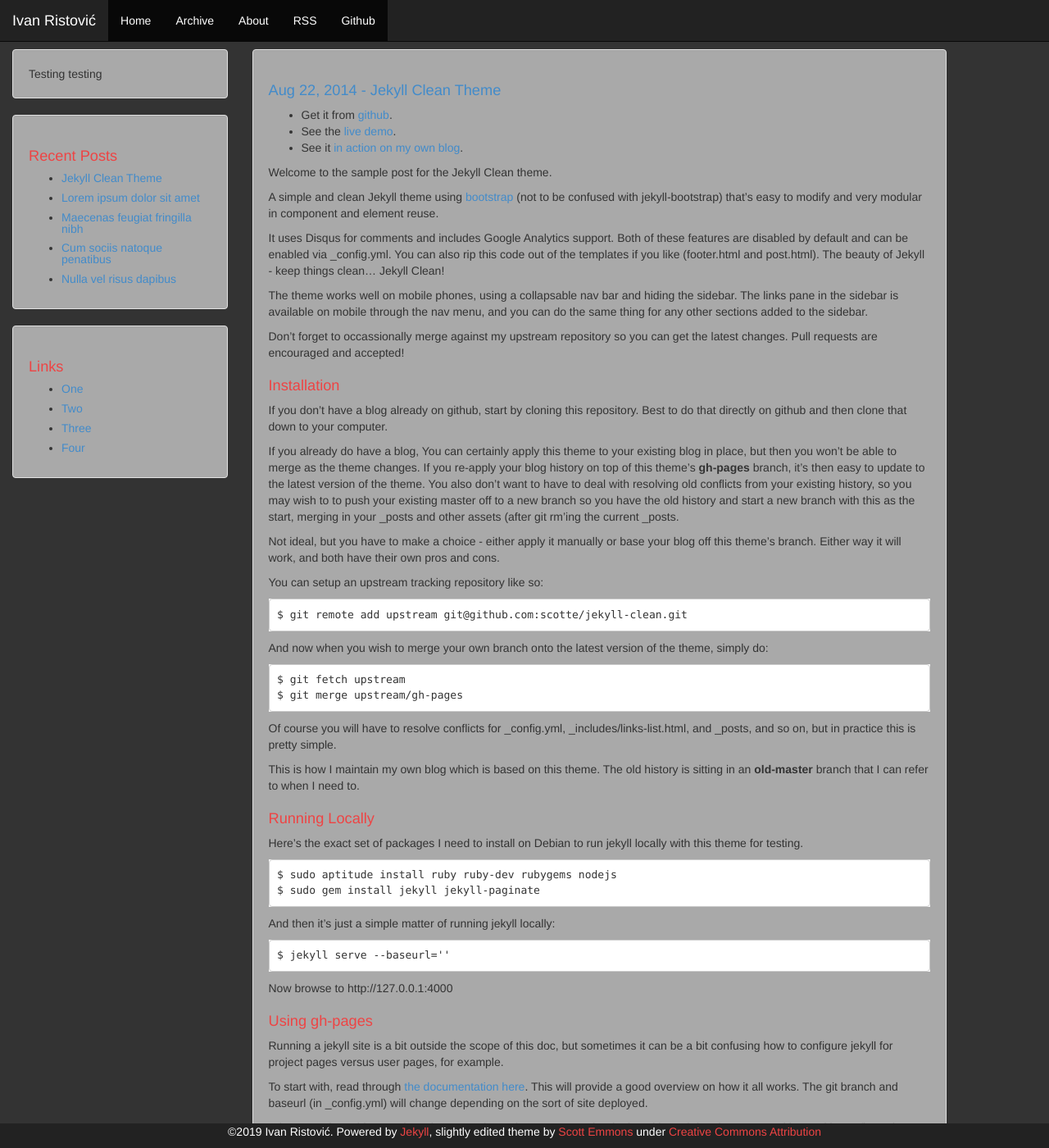
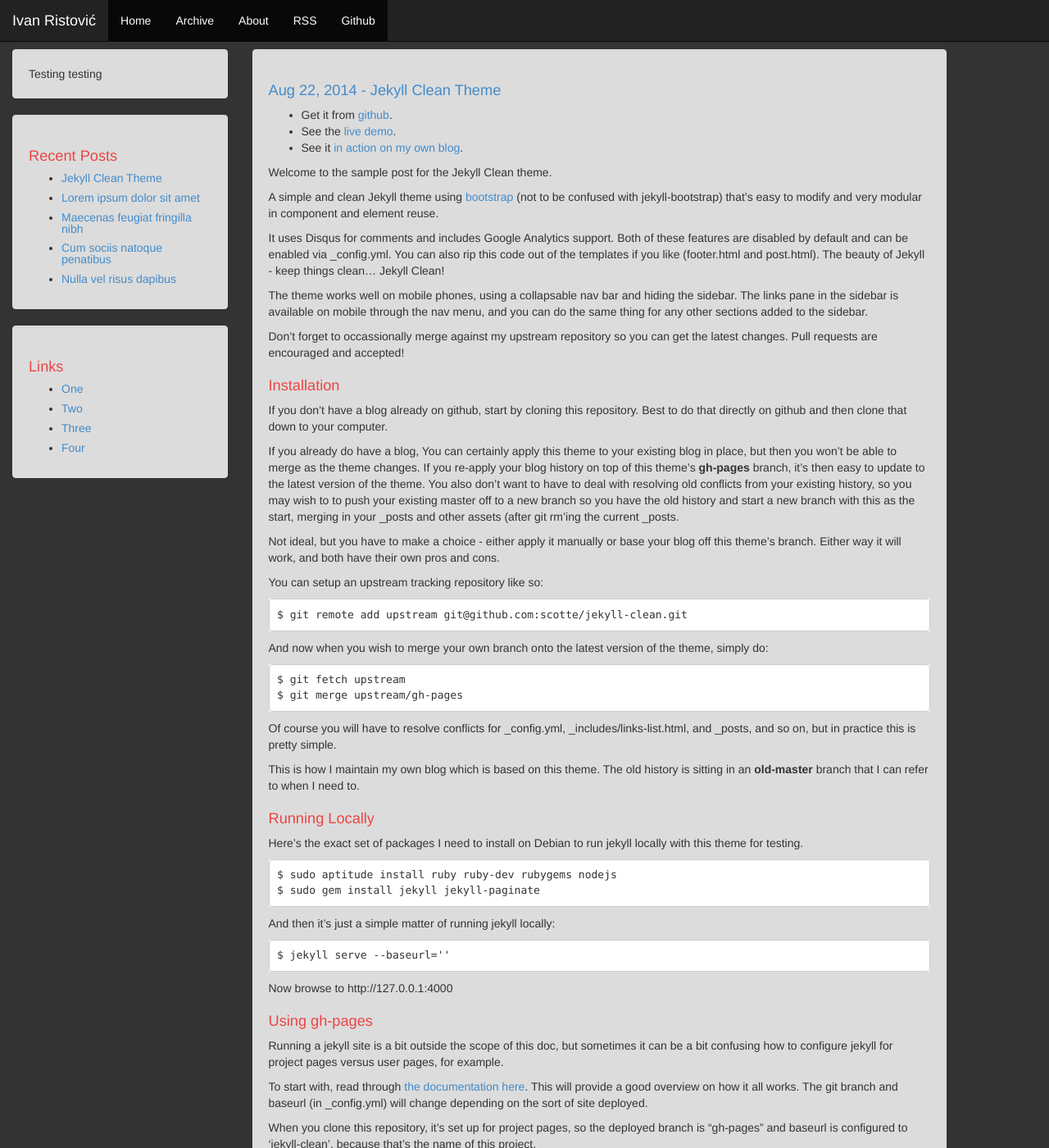
Before and after one commit to ivan-ristovic/ivan-ristovic.github.io, a Jekyll site: the page built from index.html, in a window 1280 px wide and 1400 px high. Shown: the whole window at 82% size. Built offline with Jekyll 4.4.1, drawn with Linux system fonts in a browser that asks for light colours; the list of posts is cut into pages by our own code.

Commit message:
Style changes

```diff
--- a/_includes/footer.html
+++ b/_includes/footer.html
@@ -1,6 +1,6 @@
 <div class="container-fluid">
     <div class="row-fluid">
-        <div class="span12 footer navbar-inverse navbar-fixed-bottom">
+        <div class="span12 footer navbar-inverse">
             <p class="copyright">&copy;{{ site.time | date: '%Y' }} {{ site.name }}. Powered by <a href="http://jekyllrb.com">Jekyll</a>, slightly edited theme by <a href="https://github.com/scotte/jekyll-clean">Scott Emmons</a>
             under
             <a href="http://creativecommons.org/licenses/by/4.0/">Creative Commons Attribution</a></p>
--- a/css/theme.css
+++ b/css/theme.css
@@ -39,7 +39,7 @@
 }
 
 .well {
-    background-color: darkgray;
+    background-color: gainsboro;
 }
 
 .well h1 {
@@ -54,3 +54,7 @@
 .author a {
     color: #ee4444;
 }
+
+.pagination {
+    color: #ffffff;
+}
```
